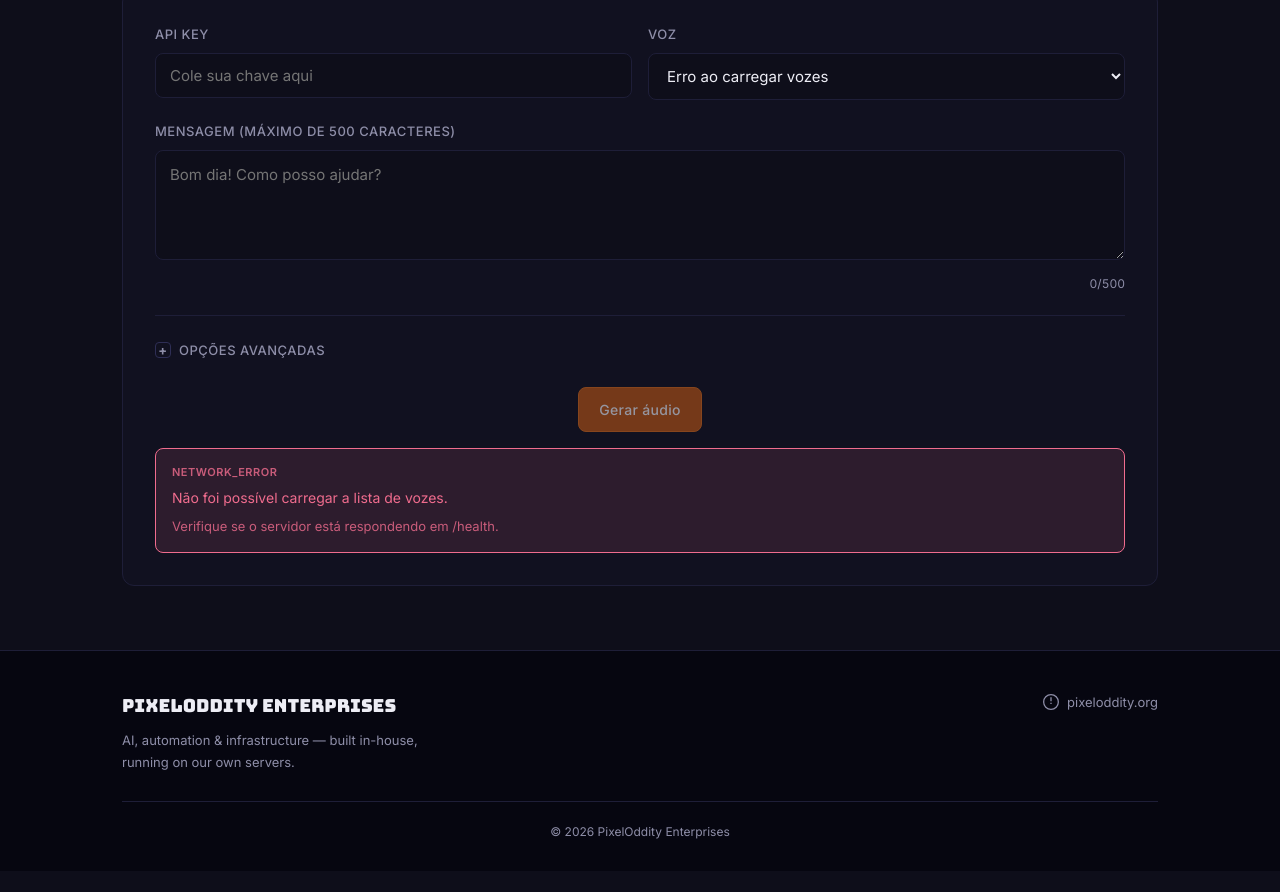
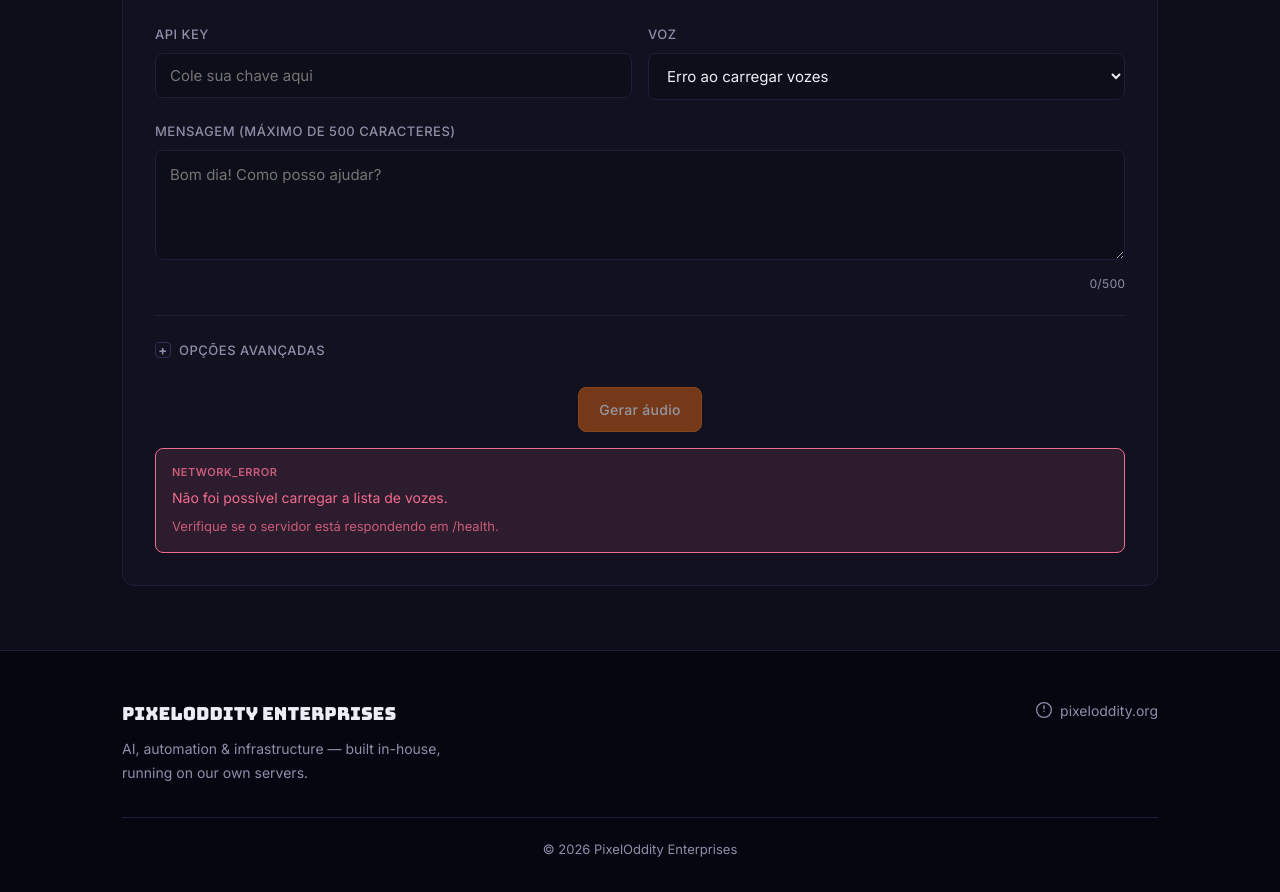
Before and after one commit to docg1701/comadre, a plain HTML site: page deploy/landing/index.html in a window 1280 px wide. Shown: the part 499-1391 px from the top of the page. Before the commit the page ends 1370 px from the top, so only its background shows below. Drawn offline with Linux system fonts and the light colour scheme; no server answers.

Commit message:
security: fix remaining pentest findings + align footer with BorgStack
Pentest round 2 findings:
- Strip Server header globally (Caddy servers block) — fixes leak on
  HTTP redirects and 404 pages
- Add request_body max_size 1MB — prevents bandwidth exhaustion via
  oversized payloads
- Add upgrade-insecure-requests to CSP
- Disable redirect_slashes — prevents http:// redirect behind TLS proxy

Landing page: align footer font sizes and spacing with BorgStack
(13px→14px text/links, 12px→13px bottom, wider padding/gap).

Co-Authored-By: Claude Opus 4.6 (1M context) <noreply@anthropic.com>

```diff
--- a/deploy/landing/index.html
+++ b/deploy/landing/index.html
@@ -431,7 +431,7 @@
 
     .footer {
       border-top: 1px solid var(--border);
-      padding: 40px 0 28px;
+      padding: 48px 0 32px;
       background: #060610;
       margin-top: auto;
     }
@@ -440,8 +440,8 @@
       display: flex;
       justify-content: space-between;
       align-items: flex-start;
-      gap: 32px;
-      margin-bottom: 28px;
+      gap: 40px;
+      margin-bottom: 32px;
     }
 
     .footer-brand {
@@ -466,7 +466,7 @@
     }
 
     .footer-text {
-      font-size: 13px;
+      font-size: 14px;
       color: var(--text-secondary);
       max-width: 320px;
     }
@@ -482,7 +482,7 @@
       display: inline-flex;
       align-items: center;
       gap: 8px;
-      font-size: 13px;
+      font-size: 14px;
       color: var(--text-secondary);
       text-decoration: none;
       transition: color 0.2s ease;
@@ -502,7 +502,7 @@
     .footer-bottom {
       border-top: 1px solid var(--border);
       padding-top: 20px;
-      font-size: 12px;
+      font-size: 13px;
       color: var(--text-secondary);
       text-align: center;
     }
```
Also changed, not shown: 3 other files.
